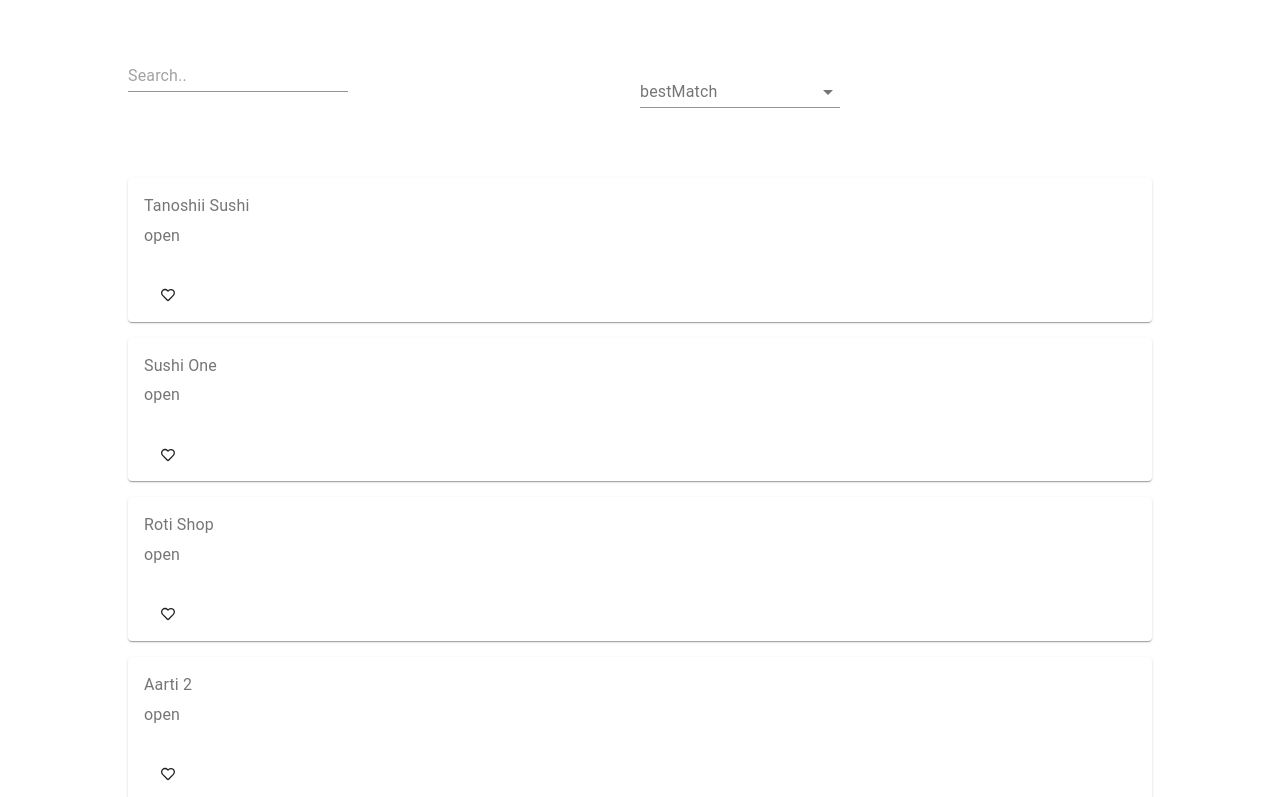
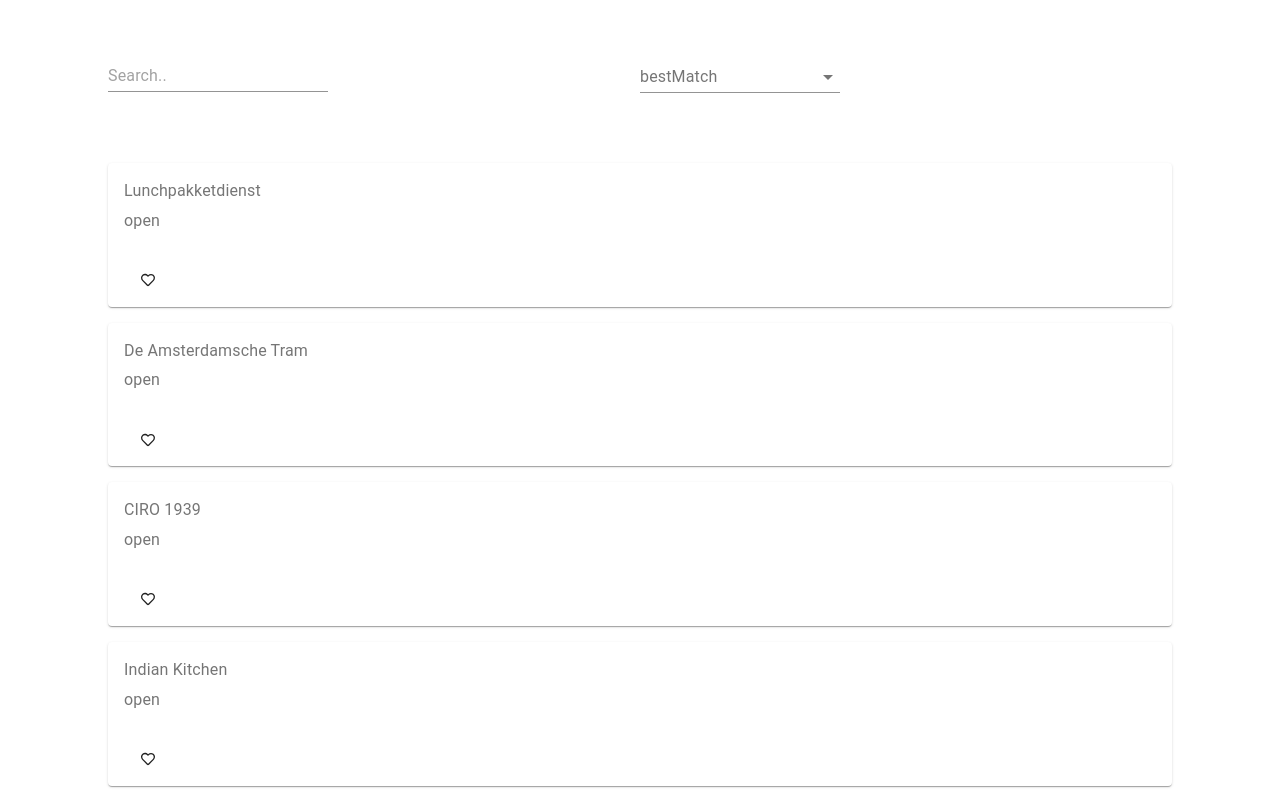
Before and after one commit to catalina1505/foodie, a React (Create React App) app: page /restaurants in a window 1280 px wide. Shown: the top 797 px of the page. Built offline with nearby package versions, Linux system fonts and the light colour scheme.

Commit message:
solved bug regarding favorite restaurants

```diff
--- a/src/components/Filters/Filters.js
+++ b/src/components/Filters/Filters.js
@@ -38,7 +38,7 @@
     }
 
     return (
-        <Grid container className="filters-root" justify='space-between'>
+        <Grid container className="filters-root">
             <Grid item md={6} xs={12}>
                 <Input type="text" placeholder="Search.." onChange={e => handleChangeSearch(e.target.value)} value={props.searchString} className='search-input' />
             </Grid>
--- a/src/components/Filters/Filters.scss
+++ b/src/components/Filters/Filters.scss
@@ -1,14 +1,14 @@
 .filters-root {
-    margin-top: 60px;
+    margin-top: 45px;
     margin-bottom: 70px;
+    display: flex;
 }
 
 .form-control {
     min-width: 200px !important;
-
 }
 
 .search-input {
-    min-width: 200px !important;
-
+    min-width: 200px;
+    margin-top: 15px;
 }
--- a/src/containers/pages/restaurantsList/RestaurantsList.js
+++ b/src/containers/pages/restaurantsList/RestaurantsList.js
@@ -1,7 +1,6 @@
 import React, { useState, useEffect } from 'react';
 import Restaurant from '../../../components/restaurant/Restaurant';
-import Filters from '../../../components/Filters/Filters';
-
+import Filters from '../../../components/filters/Filters';
 import restaurants from '../../../utils/Sample - Restaurant list - technical assignment (PHP_Javascript).json';
 import './RestaurantsList.scss';
 
@@ -16,55 +15,60 @@
 
     useEffect(() => {
         //add topRestaurants to the data
-        restaurants.restaurants.map((el =>  topRestaurantsAdded.push({...el,
-            ...el.sortingValues.topRestaurants = (el.sortingValues.distance * el.sortingValues.popularity) + el.sortingValues.ratingAverage })));
+        restaurants.restaurants.map((el => topRestaurantsAdded.push({
+            ...el,
+            ...el.sortingValues.topRestaurants = (el.sortingValues.distance * el.sortingValues.popularity) + el.sortingValues.ratingAverage
+        })));
 
-        //!!!ALSO FAVORITES MUST BE ORDERED BY STATE
-
-        //sort the new data based on state
-        const x = topRestaurantsAdded.sort(function (a, b) {
-            if (a.status === b.status) { return 0; }
-            return a.status > b.status ? -1 : 1
-        })
-
-        const z = []
-
-        const open = x.map((el => el.status === "open" ? z.push(el) : ""))
-        const order = x.map((el => el.status === "order ahead" ? z.push(el) : ""))
-        const closed = x.map((el => el.status === "closed" ? z.push(el) : ""))
+        sorting(topRestaurantsAdded)
 
         setStateOrderedRestaurants({
-            stateOrderedRestaurants: z
+            stateOrderedRestaurants: topRestaurantsAdded
         });
 
+    }, [topRestaurantsAdded]);
 
-    }, []);
 
-    console.log("select", select);
+    const sorting = (array) => {
+        //delete and add the restaurants with state open at the beginning of the array
+        array.map((el => el.status === "order ahead" ? array.splice(array.indexOf(el), 1) && array.unshift(el) : ""));
 
+        //delete and add the restaurants with state closed at the end of the array
+        array.map((el => el.status === "open" ? array.splice(array.indexOf(el), 1) && array.unshift(el) : ""))
+    }
 
     const addToFav = (i) => {
         //remove the restaurant from the array
         const favRestaurant = stateOrderedRestaurants.stateOrderedRestaurants.splice(i, 1);
         setStateOrderedRestaurants({ stateOrderedRestaurants: stateOrderedRestaurants.stateOrderedRestaurants.filter(item => item !== favRestaurant) })
 
-        //push favorite restaurants in an array
-        fav.push(favRestaurant[0])
+        //push sorted favorite restaurants in an array
+        const fav3 = [];
+
+        fav3.push(...fav, favRestaurant[0])
+        fav3.length > 1 && sorting(fav3)
+        setFav(fav3);
     }
 
     const removeFromFav = (i) => {
         //remove the restaurant from fav
         const favRestaurant = fav.splice(i, 1);
-        setFav(fav.filter(item => item !== favRestaurant))
+        setFav(fav.filter(item => item !== favRestaurant));
+
+        console.log("favFromRemove", fav)
 
         //push restaurant in the initial array
-        stateOrderedRestaurants.stateOrderedRestaurants.push(favRestaurant[0])
+        const stateOrderedRestaurants2 = [];
+
+        stateOrderedRestaurants2.push(...stateOrderedRestaurants.stateOrderedRestaurants, favRestaurant[0]);
+        sorting(stateOrderedRestaurants2)
+        setStateOrderedRestaurants({ stateOrderedRestaurants: stateOrderedRestaurants2 });
+
+        console.log("stateOrderedRestaurants.stateOrderedRestaurants", stateOrderedRestaurants.stateOrderedRestaurants)
+
     }
 
-    console.log("filtered", filtered)
-
     return (
-
         <div className="list-root">
             <Filters
                 searchString={searchString}
--- a/src/containers/pages/restaurantsList/RestaurantsList.scss
+++ b/src/containers/pages/restaurantsList/RestaurantsList.scss
@@ -1,3 +1,9 @@
 .list-root {
-    margin: 30px 120px;
+  margin: 20px 100px;
 }
+
+@media only screen and (max-width: 500px) {
+    .list-root {
+        margin: 0;
+      }
+}
```
